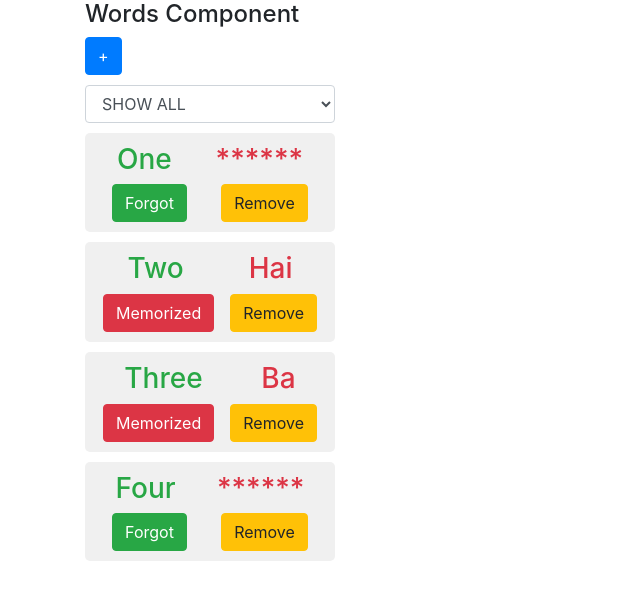
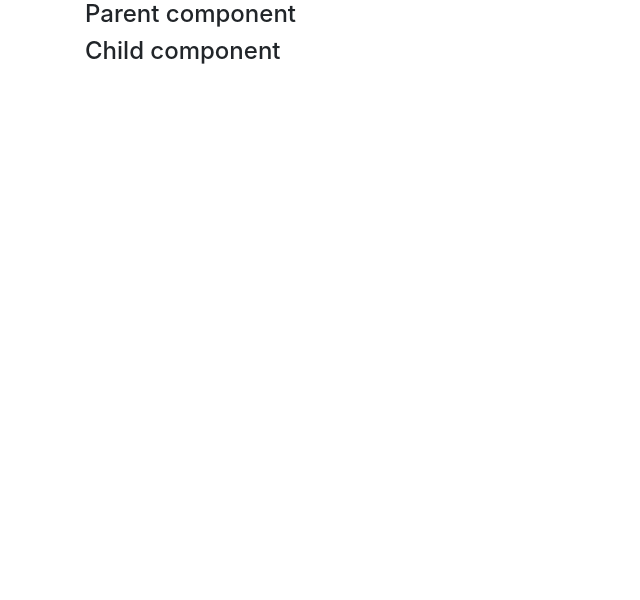
Before and after one commit to vanpho93/ng0705, an Angular app: page / in a window 1280 px wide. Shown: the top 600 px of the page, without its empty margins (0-640 px from the left). Built offline with nearby package versions, Linux system fonts and the light colour scheme.

Commit message:
2 components

```diff
--- a/src/app/app.component.html
+++ b/src/app/app.component.html
@@ -1,5 +1,6 @@
 <div class="container">
   <!-- <app-word></app-word> -->
   <!-- <app-list></app-list> -->
-  <app-words></app-words>
+  <!-- <app-words></app-words> -->
+  <app-parent></app-parent>
 </div>
--- /dev/null
+++ b/src/app/interact/child.component.ts
@@ -0,0 +1,10 @@
+import { Component } from '@angular/core';
+
+@Component({
+    selector: 'app-child',
+    template: `
+        <h4>Child component</h4>
+    `
+})
+
+export class ChildComponent {}
--- /dev/null
+++ b/src/app/interact/parent.component.ts
@@ -0,0 +1,11 @@
+import { Component } from '@angular/core';
+
+@Component({
+    selector: 'app-parent',
+    template: `
+        <h4>Parent component</h4>
+        <app-child></app-child>
+    `
+})
+
+export class ParentComponent {}
```
Also changed, not shown: src/app/app.module.ts (+6 -1 lines).
